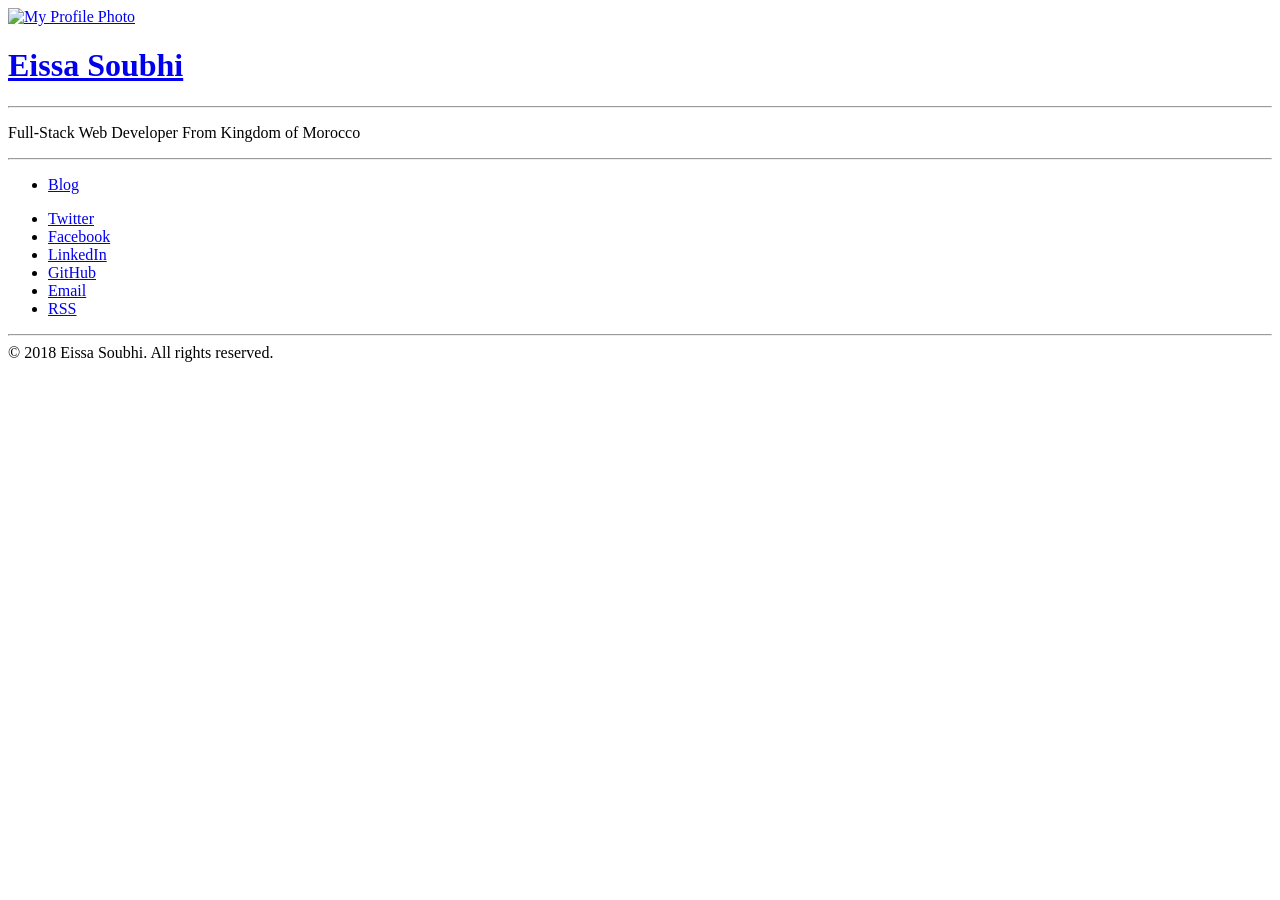
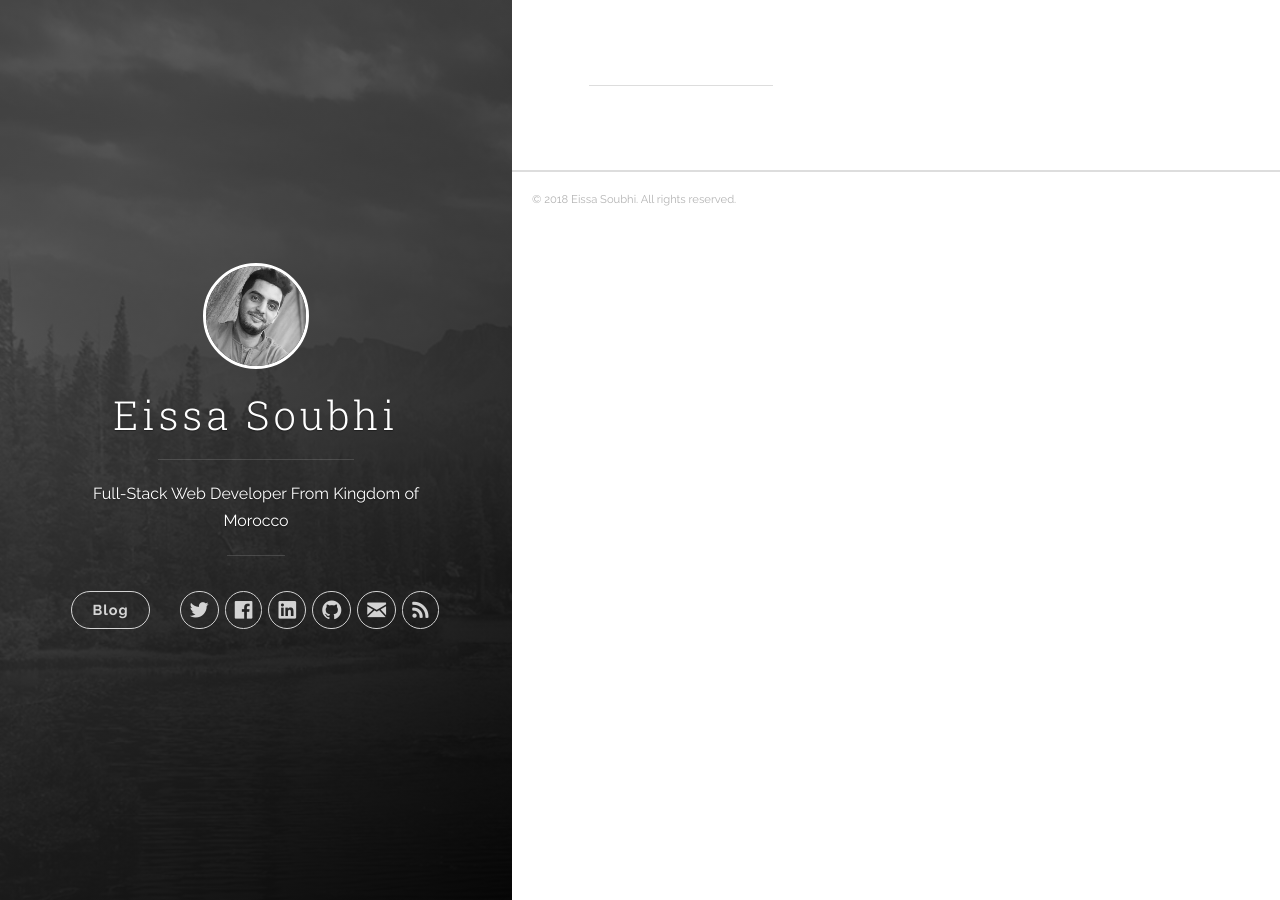
Before and after one commit to eissasoubhi/eissasoubhi, a Jekyll site: the page built from index.posts.html, in a window 1280 px wide. Built offline with Jekyll 4.4.1, drawn with Linux system fonts in a browser that asks for light colours.

```diff
--- a/_config.yml
+++ b/_config.yml
@@ -2,7 +2,7 @@
 title: Eissa Soubhi
 description: 'Full-Stack Web Developer From Kingdom of Morocco'
 url: 'https://eissasoubhi.github.io'
-baseurl: 'eissasoubhi'
+baseurl: '/eissasoubhi/'
 # google_analytics: 'UA-XXXXXX-X'
 # disqus_shortname: 'your-disqus-name'
 
```
